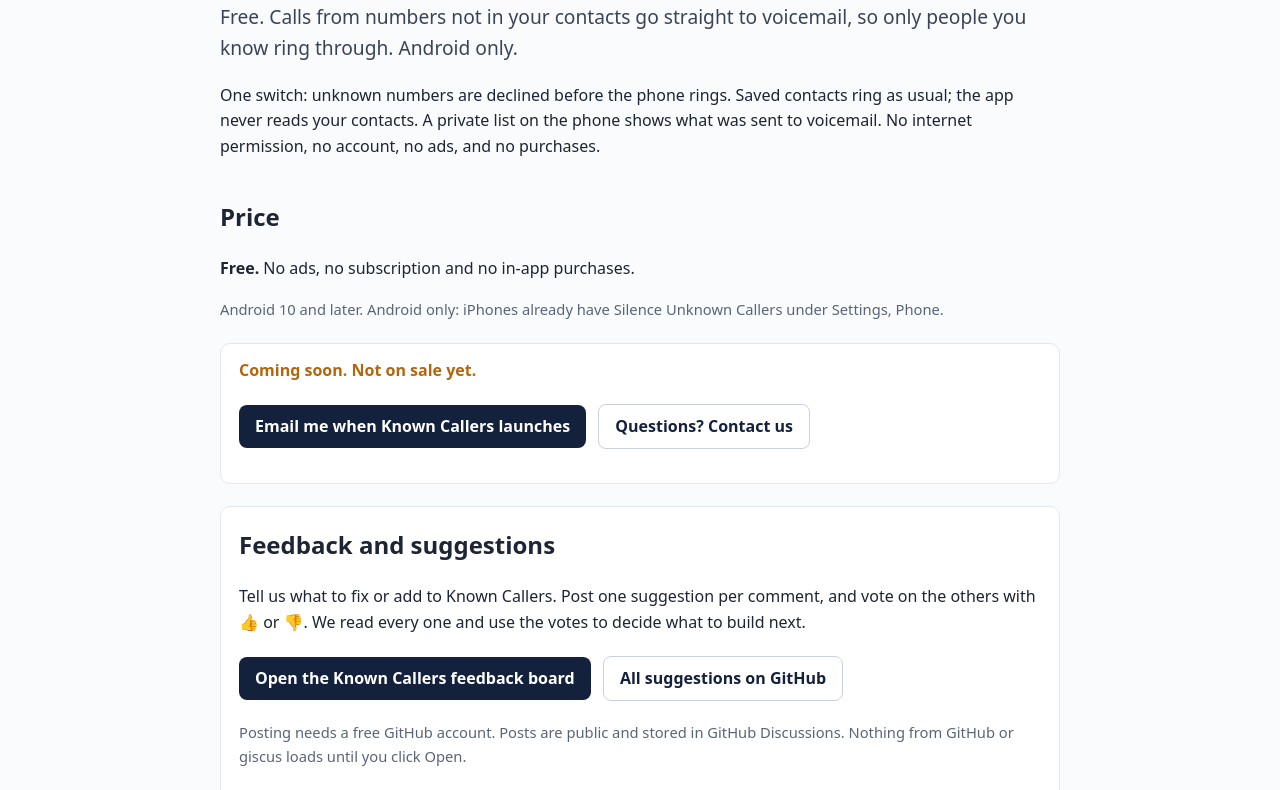
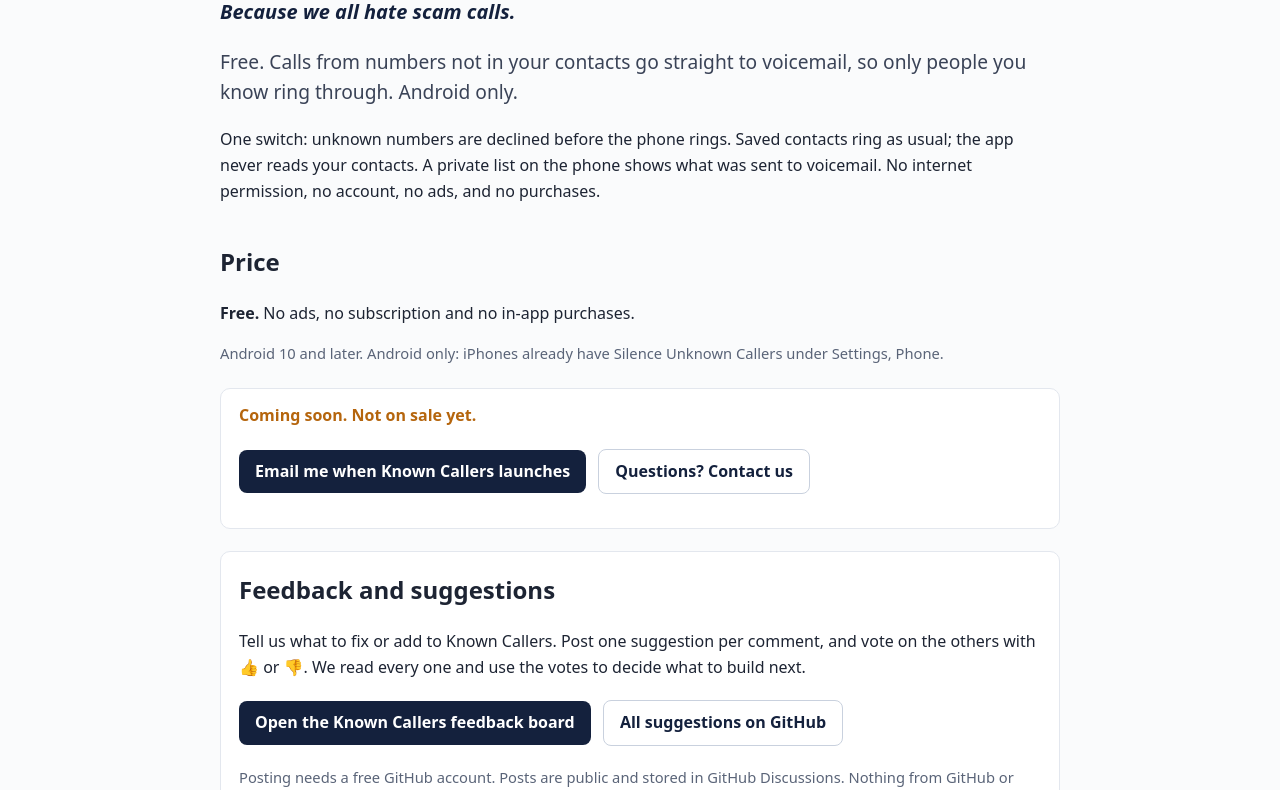
Before and after one commit to RMac11235/34interactv.com, a plain HTML site: page knowncallers.html in a window 1280 px wide. Shown: the part 130-920 px from the top of the page. Drawn offline with Linux system fonts and the light colour scheme.

Commit message:
Add Known Callers tagline: Because we all hate scam calls.
Keep the original product description under the new lead line on the home card, the Known Callers page, and Support, and in the page meta descriptions.

```diff
--- a/knowncallers.html
+++ b/knowncallers.html
@@ -1,7 +1,7 @@
 <!doctype html>
 <html lang="en"><head><meta charset="utf-8"><meta name="viewport" content="width=device-width,initial-scale=1">
 <title>Known Callers | III-IV Interactive, LLC</title>
-<meta name="description" content="Free. Calls from numbers not in your contacts go straight to voicemail, so only people you know ring through. Android only.">
+<meta name="description" content="Because we all hate scam calls. Free. Calls from numbers not in your contacts go straight to voicemail, so only people you know ring through. Android only.">
 <link rel="stylesheet" href="/style.css"><link rel="canonical" href="https://34interactv.com/knowncallers">
 <meta name="theme-color" content="#14213d">
 <link rel="icon" href="/favicon.ico" sizes="any">
@@ -10,7 +10,7 @@
 <meta property="og:type" content="website">
 <meta property="og:site_name" content="III-IV Interactive, LLC">
 <meta property="og:title" content="Known Callers | III-IV Interactive, LLC">
-<meta property="og:description" content="Free. Calls from numbers not in your contacts go straight to voicemail, so only people you know ring through. Android only.">
+<meta property="og:description" content="Because we all hate scam calls. Free. Calls from numbers not in your contacts go straight to voicemail, so only people you know ring through. Android only.">
 <meta property="og:url" content="https://34interactv.com/knowncallers">
 <meta property="og:image" content="https://34interactv.com/img/og-image.png">
 <meta property="og:image:width" content="1200">
@@ -18,7 +18,7 @@
 <meta property="og:locale" content="en_US">
 <meta name="twitter:card" content="summary_large_image">
 <meta name="twitter:title" content="Known Callers | III-IV Interactive, LLC">
-<meta name="twitter:description" content="Free. Calls from numbers not in your contacts go straight to voicemail, so only people you know ring through. Android only.">
+<meta name="twitter:description" content="Because we all hate scam calls. Free. Calls from numbers not in your contacts go straight to voicemail, so only people you know ring through. Android only.">
 <meta name="twitter:image" content="https://34interactv.com/img/og-image.png">
 </head>
 <body><header><div class="wrap"><a class="brand" href="index.html">III-IV Interactive</a><nav>
@@ -30,6 +30,7 @@
 </nav></div></header>
 <main class="wrap">
 <h1>Known Callers</h1>
+<p class="tagline">Because we all hate scam calls.</p>
 <p class="lede">Free. Calls from numbers not in your contacts go straight to voicemail, so only people you know ring through. Android only.</p>
 <p>One switch: unknown numbers are declined before the phone rings. Saved contacts ring as usual; the app never reads your contacts. A private list on the phone shows what was sent to voicemail. No internet permission, no account, no ads, and no purchases.</p>
 <h2>Price</h2>
--- a/style.css
+++ b/style.css
@@ -1,7 +1,7 @@
 *{box-sizing:border-box}body{margin:0;font:16px/1.6 system-ui,-apple-system,"Segoe UI",Roboto,sans-serif;color:#1d2433;background:#fafbfc}
 .wrap{max-width:880px;margin:0 auto;padding:0 20px}header{background:#14213d;color:#fff}header .wrap{display:flex;flex-wrap:wrap;align-items:center;justify-content:space-between;gap:8px;padding-top:14px;padding-bottom:14px}
 .brand{color:#fff;font-weight:700;text-decoration:none;font-size:1.1rem}nav a{color:#dfe6f3;text-decoration:none;margin-left:16px}nav a[aria-current]{color:#fca311}
-main{padding-top:28px;padding-bottom:40px}h1{font-size:2rem;line-height:1.2;margin:.4em 0}h2{margin-top:1.6em}.lede{font-size:1.2rem;color:#3a4357}
+main{padding-top:28px;padding-bottom:40px}h1{font-size:2rem;line-height:1.2;margin:.4em 0}h2{margin-top:1.6em}.lede{font-size:1.2rem;color:#3a4357}.tagline{font-size:1.25rem;font-weight:600;font-style:italic;color:#14213d;margin:.15em 0 .55em}.cards .tagline{font-size:1.05rem;margin:.1em 0 .4em}
 .hero{padding:24px 0}.cards{display:grid;grid-template-columns:repeat(auto-fit,minmax(240px,1fr));gap:16px}.cards article{background:#fff;border:1px solid #e3e7ee;border-radius:10px;padding:18px}
 .cards h2,.cards h3{margin-top:0}.status{font-weight:600;color:#b5650d}.note,.small{color:#5a6478;font-size:.92rem}a{color:#1f5fbf}
 table{width:100%;border-collapse:collapse;margin:12px 0;background:#fff}th,td{border:1px solid #e3e7ee;padding:8px 10px;text-align:left;vertical-align:top}th{background:#f0f3f8}
```
Also changed, not shown: index.html (+1 -1 lines), support.html (+1 -0 lines).
